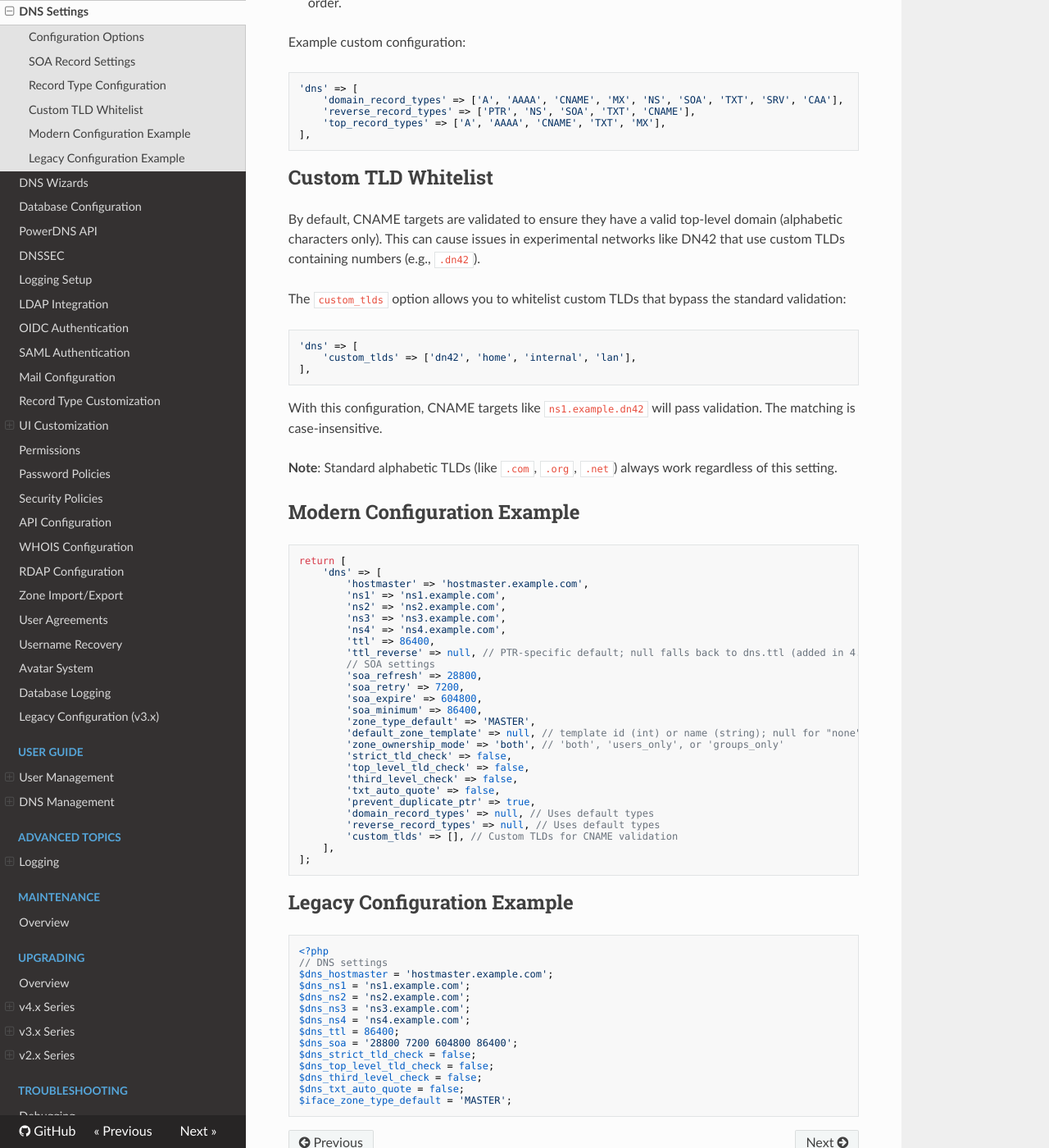
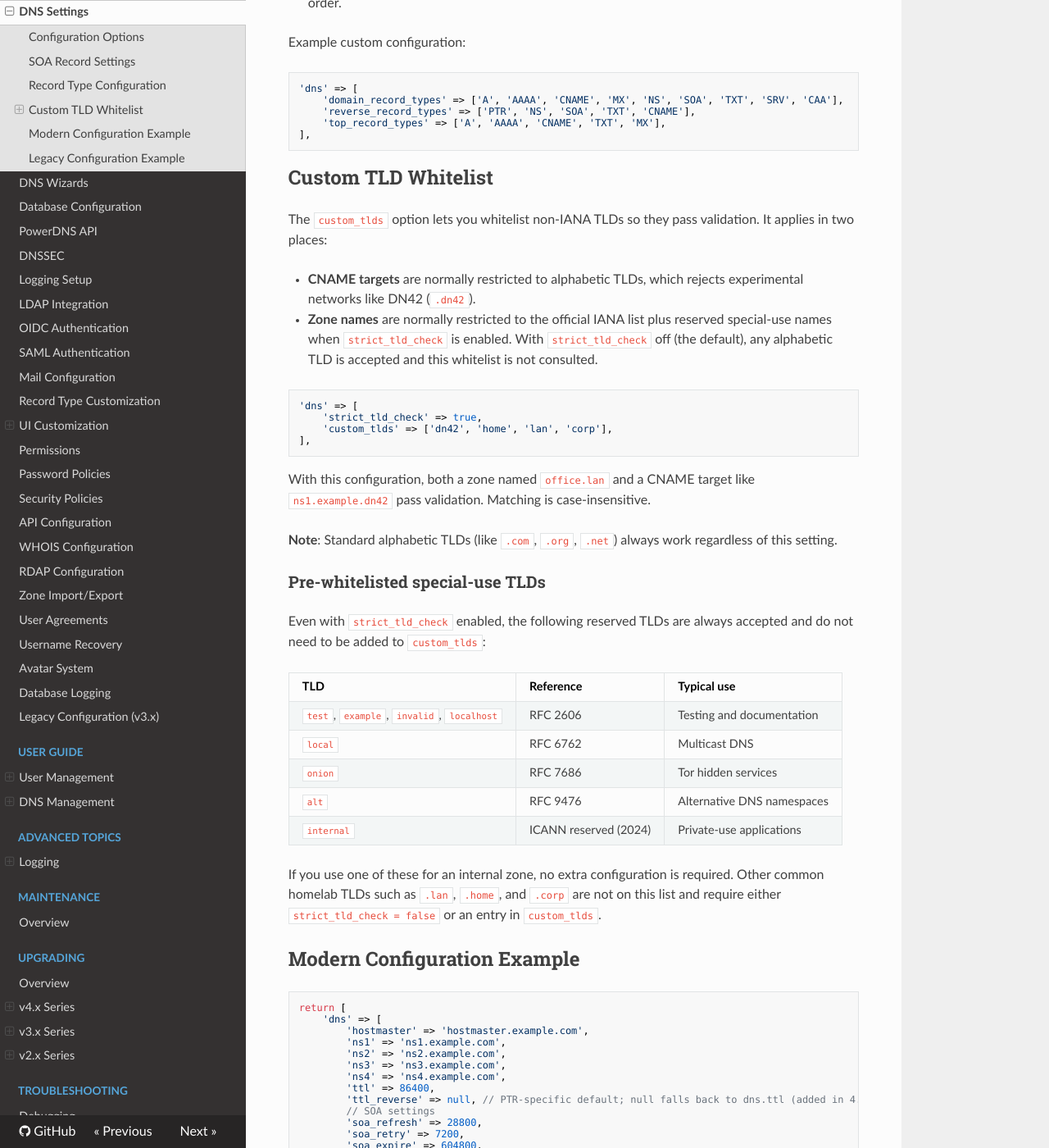
Before and after one commit to poweradmin/poweradmin-docs, an MkDocs documentation site: the page built from docs/configuration/dns-settings.md, in a window 1280 px wide and 1400 px high, scrolled down 1803 px. Shown: the whole window at 82% size. Built offline with MkDocs 1.6.1, drawn with Linux system fonts in a browser that asks for light colours; nearby versions of some CDN libraries; some of the changed text lies outside the part shown.

Commit message:
docs(configuration): clarify custom_tlds scope and list pre-whitelisted special-use TLDs

````diff
--- a/docs/configuration/dns-settings.md
+++ b/docs/configuration/dns-settings.md
@@ -29,7 +29,7 @@ DNS settings in Poweradmin can be configured through the `config/settings.php` f
 | - | dns.domain_record_types | null | Custom record types for domain zones (null uses defaults). | 4.0.0 |
 | - | dns.reverse_record_types | null | Custom record types for reverse zones (null uses defaults). | 4.0.0 |
 | - | dns.top_record_types | null | Pin selected record types to the top of record type selectors, in the given order. Null = alphabetical only. | 4.4.0 |
-| - | dns.custom_tlds | [] | Custom TLDs to allow in CNAME targets (e.g., `['dn42', 'home']`). | 3.x |
+| - | dns.custom_tlds | [] | Custom TLDs to allow in zone names (when `strict_tld_check` is on) and in CNAME targets (e.g., `['dn42', 'home']`). | 3.x |
 
 ## SOA Record Settings
 
@@ -61,19 +61,35 @@ Example custom configuration:
 
 ## Custom TLD Whitelist
 
-By default, CNAME targets are validated to ensure they have a valid top-level domain (alphabetic characters only). This can cause issues in experimental networks like DN42 that use custom TLDs containing numbers (e.g., `.dn42`).
+The `custom_tlds` option lets you whitelist non-IANA TLDs so they pass validation. It applies in two places:
 
-The `custom_tlds` option allows you to whitelist custom TLDs that bypass the standard validation:
+- **CNAME targets** are normally restricted to alphabetic TLDs, which rejects experimental networks like DN42 (`.dn42`).
+- **Zone names** are normally restricted to the official IANA list plus reserved special-use names when `strict_tld_check` is enabled. With `strict_tld_check` off (the default), any alphabetic TLD is accepted and this whitelist is not consulted.
 
 ```php
 'dns' => [
-    'custom_tlds' => ['dn42', 'home', 'internal', 'lan'],
+    'strict_tld_check' => true,
+    'custom_tlds' => ['dn42', 'home', 'lan', 'corp'],
 ],
 ```
 
-With this configuration, CNAME targets like `ns1.example.dn42` will pass validation. The matching is case-insensitive.
+With this configuration, both a zone named `office.lan` and a CNAME target like `ns1.example.dn42` pass validation. Matching is case-insensitive.
 
 **Note**: Standard alphabetic TLDs (like `.com`, `.org`, `.net`) always work regardless of this setting.
+
+### Pre-whitelisted special-use TLDs
+
+Even with `strict_tld_check` enabled, the following reserved TLDs are always accepted and do not need to be added to `custom_tlds`:
+
+| TLD | Reference | Typical use |
+|-----|-----------|-------------|
+| `test`, `example`, `invalid`, `localhost` | RFC 2606 | Testing and documentation |
+| `local` | RFC 6762 | Multicast DNS |
+| `onion` | RFC 7686 | Tor hidden services |
+| `alt` | RFC 9476 | Alternative DNS namespaces |
+| `internal` | ICANN reserved (2024) | Private-use applications |
+
+If you use one of these for an internal zone, no extra configuration is required. Other common homelab TLDs such as `.lan`, `.home`, and `.corp` are not on this list and require either `strict_tld_check = false` or an entry in `custom_tlds`.
 
 ## Modern Configuration Example
 
````
